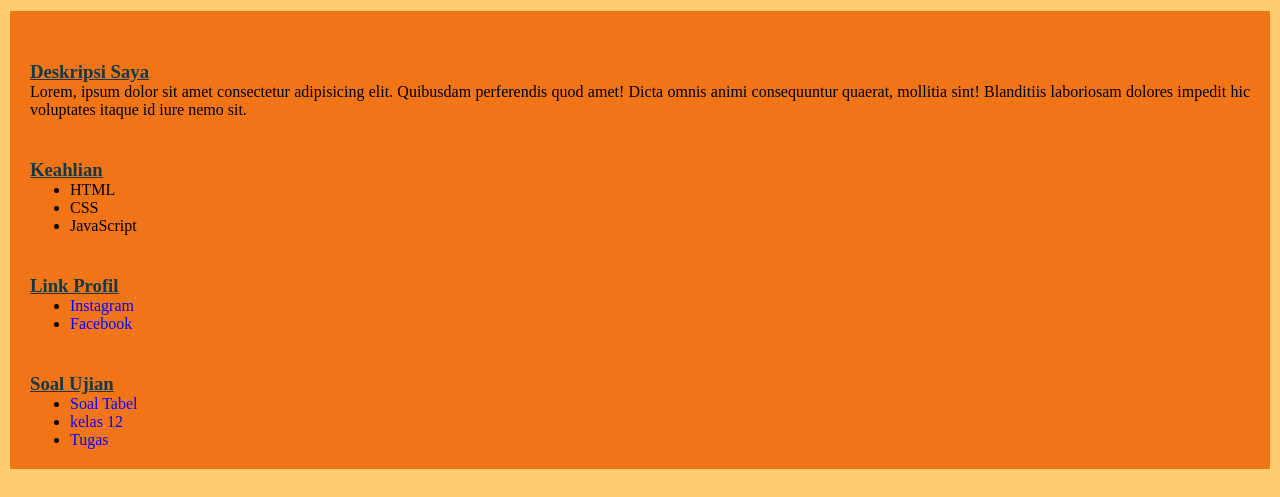
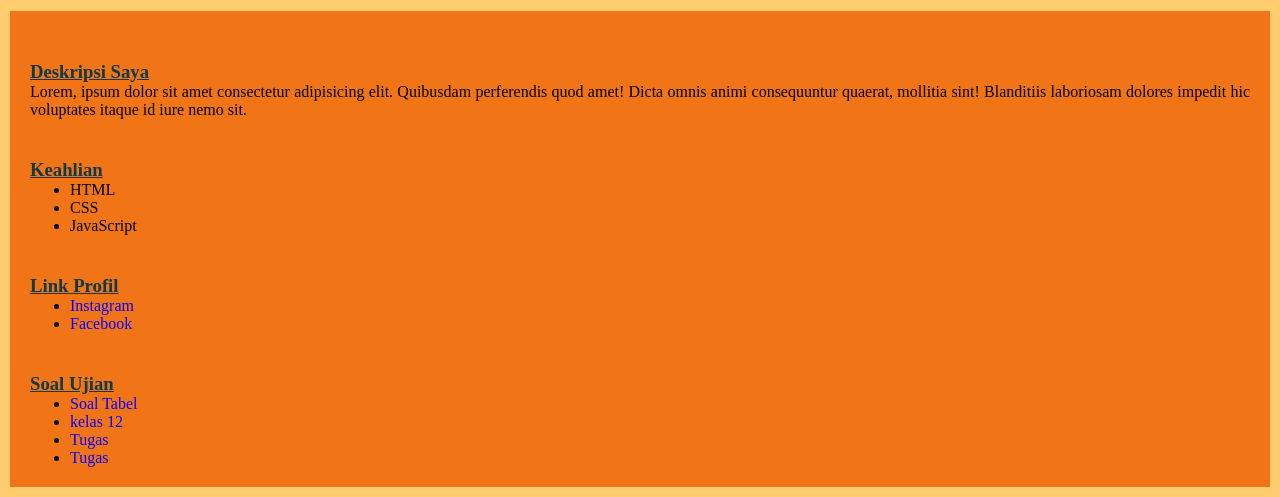
Before and after one commit to TrickyTommy/websimple, a plain HTML site: page index.html in a window 1280 px wide. Shown: the part 315-812 px from the top of the page. Drawn offline with Linux system fonts and the light colour scheme.

Commit message:
Update index.html

```diff
--- a/index.html
+++ b/index.html
@@ -36,6 +36,8 @@
           </li>
           <li><a href="soal/soal kelas 12/index.html">kelas 12 </a></li>
           <li><a href="soal/tugas/index.html">Tugas</a></li>
+          <li><a href="asaa.html">Tugas</a></li>
+
         </ul>
 
       </div>
```
